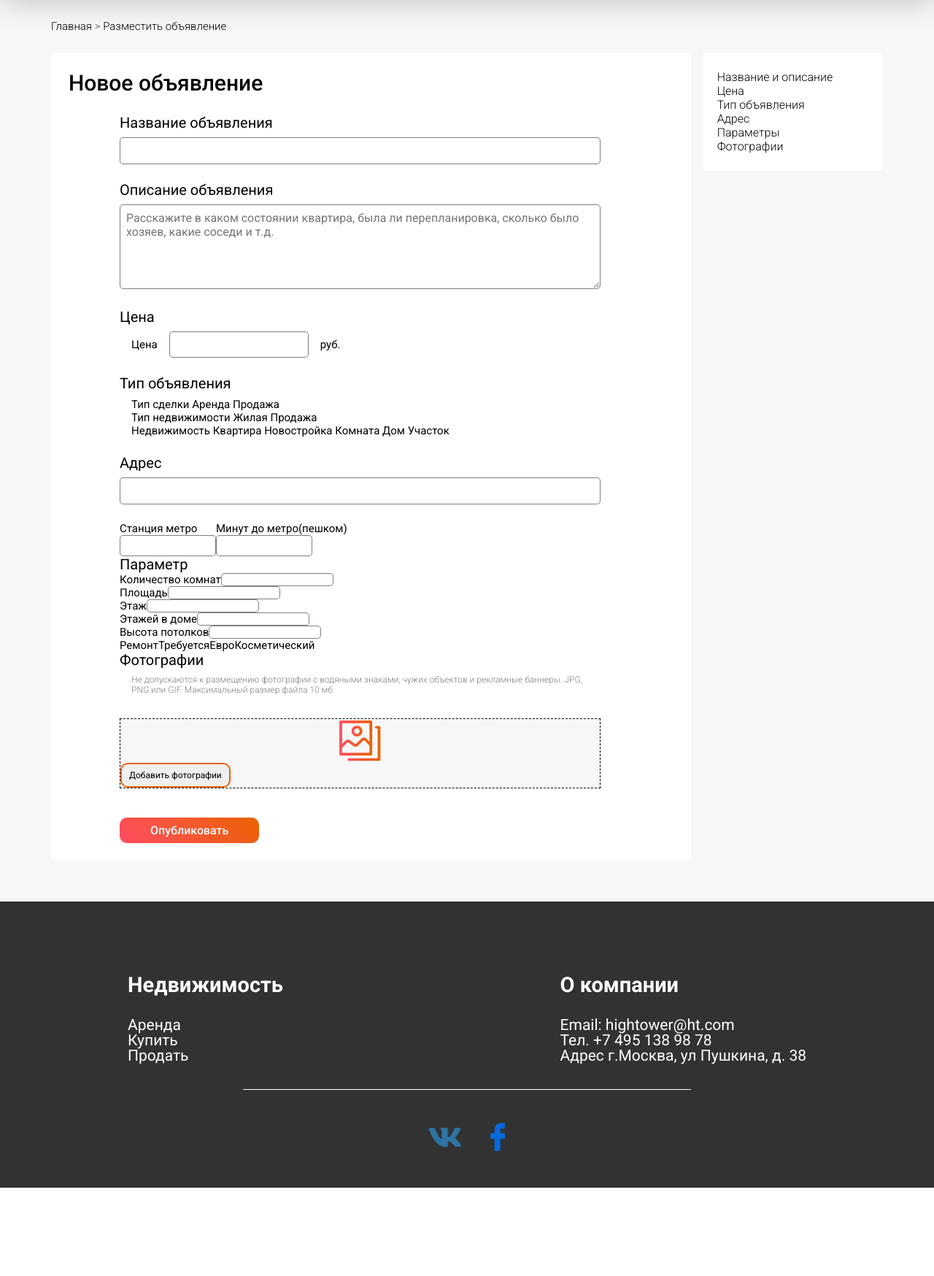
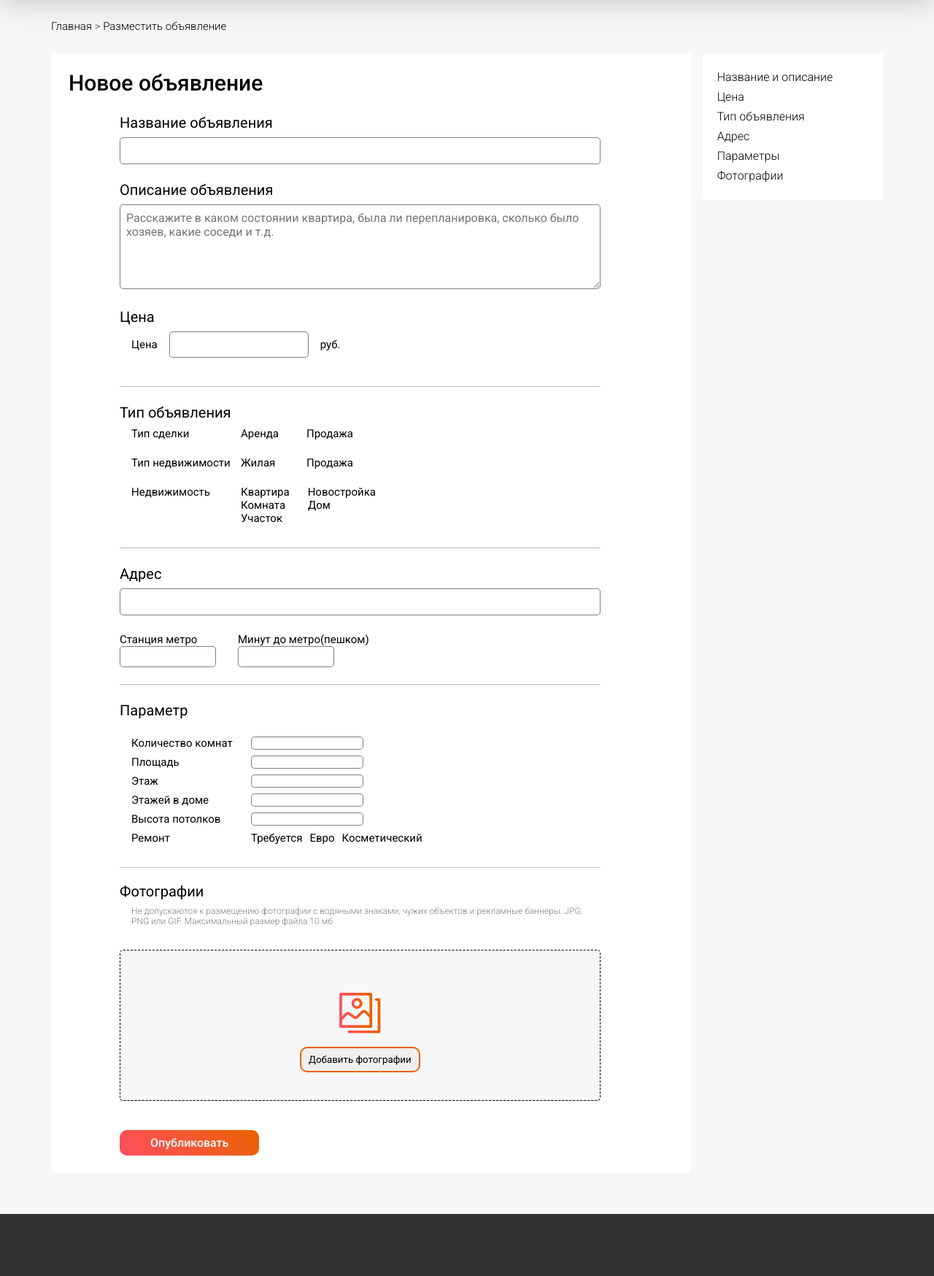
Before and after one commit to Alex424M/High-Tower, a PHP site: page /pages/adding.html in a window 1280 px wide. Shown: the part 74-1822 px from the top of the page at 73% size. Before the commit the page ends 1701 px from the top, so only its background shows below. Run offline with PHP 8.4, Linux system fonts and the light colour scheme.

Commit message:
adding css

```diff
--- a/css/adding.css
+++ b/css/adding.css
@@ -205,6 +205,20 @@ h6 {
   color: #000000;
 }
 
+.left-block__first {
+  position: relative;
+  padding-bottom: 16px;
+}
+.left-block__first::after {
+  content: "";
+  width: 100%;
+  position: absolute;
+  bottom: 0;
+  left: 0;
+  background-color: rgba(0, 0, 0, 0.25);
+  height: 1px;
+}
+
 .subtitle {
   font-family: "Roboto";
   font-style: normal;
@@ -267,8 +281,26 @@ h6 {
   color: #000000;
 }
 
+.left-block__second {
+  position: relative;
+  padding: 24px 0 8px;
+}
+.left-block__second::after {
+  content: "";
+  width: 100%;
+  position: absolute;
+  bottom: 0;
+  left: 0;
+  background-color: rgba(0, 0, 0, 0.25);
+  height: 1px;
+}
+
 .left-block__characteristics {
   margin: 8px 0 24px 16px;
+}
+
+.characteristic-ul :first-child {
+  padding: 0;
 }
 
 .characteristic-li {
@@ -278,6 +310,59 @@ h6 {
   font-size: 15px;
   line-height: 18px;
   color: #000000;
+  display: -webkit-box;
+  display: -ms-flexbox;
+  display: flex;
+  padding: 22px 0 0 0;
+}
+.characteristic-li span {
+  -webkit-box-flex: 1;
+      -ms-flex: 1 1 150px;
+          flex: 1 1 150px;
+  max-width: 150px;
+}
+.characteristic-li span:not(:first-child) {
+  max-width: 90px;
+}
+.characteristic-li .li__items {
+  -webkit-box-flex: 1;
+      -ms-flex: 1 1 150px;
+          flex: 1 1 150px;
+  max-width: 150px;
+}
+.characteristic-li .li__items2 {
+  max-width: 185px;
+}
+
+.item__row {
+  display: -webkit-box;
+  display: -ms-flexbox;
+  display: flex;
+}
+.item__row div {
+  -webkit-box-flex: 0;
+      -ms-flex: 0 1 92px;
+          flex: 0 1 92px;
+}
+
+.break {
+  -ms-flex-preferred-size: 100%;
+      flex-basis: 100%;
+  height: 0;
+}
+
+.left-block__third {
+  position: relative;
+  padding: 24px 0;
+}
+.left-block__third::after {
+  content: "";
+  width: 100%;
+  position: absolute;
+  bottom: 0;
+  left: 0;
+  background-color: rgba(0, 0, 0, 0.25);
+  height: 1px;
 }
 
 .input__address {
@@ -314,6 +399,10 @@ h6 {
   padding: 8px;
 }
 
+.metro__foot {
+  margin-left: 30px;
+}
+
 .foot__metro {
   font-family: "Roboto";
   font-style: normal;
@@ -332,6 +421,23 @@ h6 {
   padding: 8px;
 }
 
+.left-block__fourth {
+  padding: 24px 0;
+  position: relative;
+}
+.left-block__fourth::after {
+  content: "";
+  width: 100%;
+  position: absolute;
+  bottom: 0;
+  left: 0;
+  background-color: rgba(0, 0, 0, 0.25);
+  height: 1px;
+}
+
+.params__container {
+  margin: 24px 0 0 16px;
+}
 .params__container input {
   border: 1px solid rgba(0, 0, 0, 0.5);
   border-radius: 5px;
@@ -346,8 +452,38 @@ h6 {
   font-weight: 400;
   font-size: 15px;
   line-height: 18px;
-  /* identical to box height */
   color: #000000;
+  margin-bottom: 8px;
+}
+.params__row label {
+  -webkit-box-flex: 1;
+      -ms-flex: 1 1 164px;
+          flex: 1 1 164px;
+  max-width: 164px;
+}
+.params__row span {
+  margin: 0 10px 0 0;
+}
+
+.params__renovation {
+  -webkit-box-flex: 1;
+      -ms-flex: 1 1 164px;
+          flex: 1 1 164px;
+  max-width: 164px;
+}
+
+.left-block__fifth {
+  padding: 21px 0 0 0;
+  position: relative;
+}
+.left-block__fifth::after {
+  content: "";
+  width: 100%;
+  position: absolute;
+  bottom: 0;
+  left: 0;
+  background-color: rgba(0, 0, 0, 0.25);
+  height: 1px;
 }
 
 .photo__description {
@@ -363,10 +499,12 @@ h6 {
 .photo__content {
   background: #F7F7F7;
   border: 1px dashed #000000;
+  border-radius: 5px;
 }
 
 .photo__img {
   text-align: center;
+  margin: 56px 0 16px;
 }
 
 .photo__btn {
@@ -375,10 +513,7 @@ h6 {
   font-weight: 400;
   font-size: 12px;
   line-height: 14px;
-  padding: 8px 10px;
   color: #000000;
-  border: 2px solid #E96200;
-  border-radius: 10px;
   text-align: center;
   -webkit-box-pack: center;
       -ms-flex-pack: center;
@@ -386,6 +521,12 @@ h6 {
   -webkit-box-align: center;
       -ms-flex-align: center;
           align-items: center;
+  margin-bottom: 38px;
+}
+.photo__btn button {
+  padding: 8px 10px;
+  border: 2px solid #E96200;
+  border-radius: 10px;
 }
 
 .submit {
@@ -420,7 +561,11 @@ h6 {
   font-size: 16px;
   line-height: 19px;
   /* identical to box height */
+  padding-bottom: 8px;
   color: #000000;
+}
+.list__link:last-child {
+  padding-bottom: 0;
 }
 
 .footer {
--- a/pages/adding.html
+++ b/pages/adding.html
@@ -1,5 +1,5 @@
 <!DOCTYPE html>
-<html lang="en">
+<html lang="ru">
 
 <head>
     <meta charset="UTF-8">
@@ -64,12 +64,24 @@
                                             <span>Продажа</span>
                                         </li>
                                         <li class="characteristic-li">
+                                            <div class="li__items">
                                                 <span>Недвижимость</span>
-                                            <span>Квартира</span>
-                                            <span>Новостройка</span>
-                                            <span>Комната</span>
-                                            <span>Дом</span>
-                                            <span>Участок</span>
+                                            </div>
+                                            <div class="li__items li__items2">
+                                                <div class="item__row">
+                                                    <div>Квартира</div>
+                                                    <div>Новостройка</div>
+                                                </div>
+                                                <div class="break"></div>
+                                                <div class="item__row">
+                                                    <div>Комната</div>
+                                                    <div>Дом</div>
+                                                </div>
+                                                <div class="break"></div>
+                                                <div class="">
+                                                    <div>Участок</div>
+                                                </div>
+                                            </div>
                                         </li>
 
                                     </ul>
@@ -121,12 +133,12 @@
                                         <label for="ceilHeight">Высота потолков</label>
                                         <input type="text" name="ceilHeight" id="">
                                     </div>
-                                </div>
                                     <div class="params__row">
                                         <div class="params__renovation">Ремонт</div>
                                         <span>Требуется</span>
                                         <span>Евро</span>
                                         <span>Косметический</span>
+                                    </div>
                                 </div>
                             </div>
                             <div class="left-block__fifth">
@@ -136,9 +148,9 @@
                                     JPG, PNG или GIF. Максимальный размер файла 10 мб</div>
                                 <div class="photo__content">
                                     <div class="photo__img"><img src="../img/icons/photo.svg" alt=""></div>
-                                    <div>
+                                    <div class="photo__btn">
 
-                                        <button class="photo__btn">Добавить фотографии</button>
+                                        <button>Добавить фотографии</button>
                                     </div>
                                 </div>
                             </div>
```
Also changed, not shown: source/adding.scss (+143 -13 lines). Lines whose indentation alone changed are shown as unchanged.
